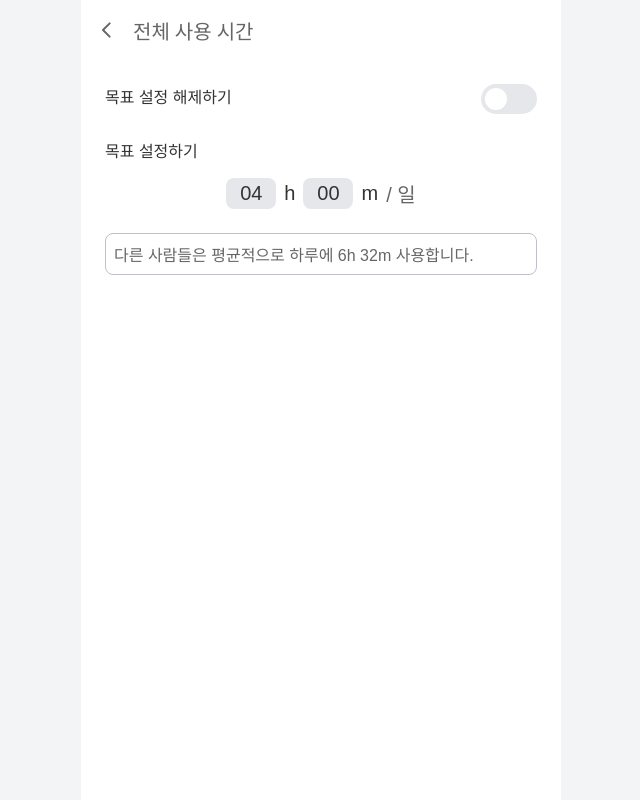
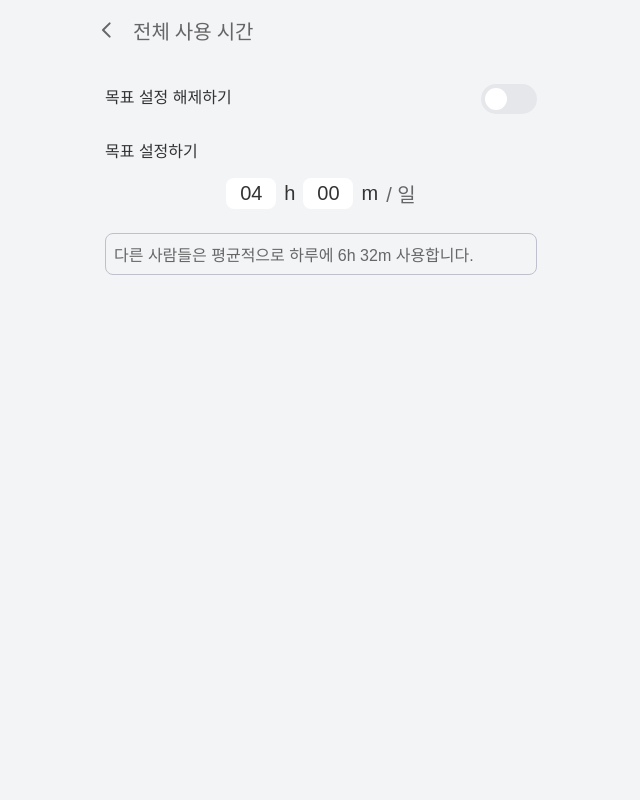
Before and after one commit to SnowSuno/MoLeaf, a React (Vite) app: page /goals/totaltime in a window 1280 px wide. Shown: the whole page, without its empty margins (319-959 px from the left). Built offline with nearby package versions, Linux system fonts and the light colour scheme; a web font is replaced by a local one.

Commit message:
Minor design edits

```diff
--- a/src/components/GoalInput.tsx
+++ b/src/components/GoalInput.tsx
@@ -27,7 +27,7 @@ export const GoalInput: React.FC<Props> = ({ max, initVal = 0 }) => {
         justifyContent: "center",
         border: "none",
         padding: "4px 12px",
-        backgroundColor: "var(--light-gray)",
+        backgroundColor: "var(--white)",
         borderRadius: "8px",
       }}
       value={("0" + value).slice(-2)}
--- a/src/components/elements/Card.tsx
+++ b/src/components/elements/Card.tsx
@@ -4,11 +4,14 @@ import styled from "@emotion/styled";
 interface Props extends PropsWithChildren {
   full?: boolean;
   selected?: boolean;
+  onClick?: () => void;
 }
 
 export const Card: React.FC<Props> = ({
   full = true,
   selected = false,
+  onClick,
+
   children,
 }) => {
   const styles = { display: "block", minWidth: "0", borderLeft: "none" };
@@ -20,7 +23,11 @@ export const Card: React.FC<Props> = ({
     styles.borderLeft = "solid 8px var(--primary)";
   }
 
-  return <Container style={styles}>{children}</Container>;
+  return (
+    <Container style={styles} onClick={onClick}>
+      {children}
+    </Container>
+  );
 };
 
 const Container = styled.div`
--- a/src/components/elements/Widget.tsx
+++ b/src/components/elements/Widget.tsx
@@ -7,6 +7,7 @@ interface Props extends PropsWithChildren {
   title?: string;
   success?: boolean;
   selected?: boolean;
+  onClick?: () => void;
 }
 
 export const Widget: React.FC<Props> = ({
@@ -14,10 +15,11 @@ export const Widget: React.FC<Props> = ({
   title,
   success,
   selected,
+  onClick,
   children,
 }) => {
   return (
-    <Card full={full} selected={selected}>
+    <Card full={full} selected={selected} onClick={onClick}>
       <Header>
         <Title>{title}</Title>
         {success == false ? <FailTag>실패</FailTag> : <></>}
--- a/src/components/layouts/Page.tsx
+++ b/src/components/layouts/Page.tsx
@@ -33,7 +33,7 @@ const Container = styled(motion.div)`
   z-index: 10;
   width: 100%;
   height: 100%;
-  background-color: var(--white);
+  background-color: var(--backgroud-color);
   top: 0;
   bottom: 0;
 `;
--- a/src/components/widgets/SmallPatternWidget.tsx
+++ b/src/components/widgets/SmallPatternWidget.tsx
@@ -16,6 +16,7 @@ interface Props extends PropsWithChildren {
   };
   success?: boolean;
   selected?: boolean;
+  onClick?: () => void;
 }
 
 export const SmallPatternWidget: React.FC<Props> = ({
@@ -24,13 +25,20 @@ export const SmallPatternWidget: React.FC<Props> = ({
   range,
   success,
   selected,
+  onClick,
 }) => {
   const timeToString = (time: Time) => {
     const apm = time.hours >= 12 ? "PM" : "AM";
     return `${time.hours % 12}:${("0" + time.minutes).slice(-2)} ${apm}`;
   };
   return (
-    <Widget full={false} title={title} success={success} selected={selected}>
+    <Widget
+      full={false}
+      title={title}
+      success={success}
+      selected={selected}
+      onClick={onClick}
+    >
       <Container>
         <MainText>{on ? "켜짐" : "꺼짐"}</MainText>
         {range ? (
--- a/src/components/widgets/SmallTimeWidget.tsx
+++ b/src/components/widgets/SmallTimeWidget.tsx
@@ -13,6 +13,7 @@ interface Props extends PropsWithChildren {
   actual: Time;
   goal?: Time;
   selected?: boolean;
+  onClick?: () => void;
 }
 
 const goalSuccess = (actual: Time, goal: Time) => {
@@ -27,6 +28,7 @@ export const SmallTimeWidget: React.FC<Props> = ({
   actual,
   goal,
   selected,
+  onClick,
 }) => {
   return (
     <Widget
@@ -34,6 +36,7 @@ export const SmallTimeWidget: React.FC<Props> = ({
       title={title}
       success={goal ? goalSuccess(actual, goal) : undefined}
       selected={selected}
+      onClick={onClick}
     >
       <Container>
         <MainText>
--- a/src/pages/home/Customize.tsx
+++ b/src/pages/home/Customize.tsx
@@ -24,47 +24,35 @@ const WidgetList: React.FC<Props> = ({
       {widgetOrder.map((x) => {
         if (x == "totalTime") {
           return (
-            <div
-              onClick={() => (selected == x ? setSelected("") : setSelected(x))}
-            >
             <SmallTimeWidget
               title="전체 사용 시간"
               actual={{ hours: 2, minutes: 27 }}
               goal={{ hours: 4, minutes: 0 }}
               selected={selected == "totalTime"}
+              onClick={() => (selected == x ? setSelected("") : setSelected(x))}
             />
-            </div>
           );
         } else if (x == "maxTime") {
           return (
-            <div
-              onClick={() => (selected == x ? setSelected("") : setSelected(x))}
-            >
             <SmallTimeWidget
               title="최대 사용 시간"
               actual={{ hours: 3, minutes: 12 }}
               goal={{ hours: 3, minutes: 0 }}
               selected={selected == "maxTime"}
+              onClick={() => (selected == x ? setSelected("") : setSelected(x))}
             />
-            </div>
           );
         } else if (x == "averageTime") {
           return (
-            <div
-              onClick={() => (selected == x ? setSelected("") : setSelected(x))}
-            >
             <SmallTimeWidget
               title="평균 사용 시간"
               actual={{ hours: 0, minutes: 12 }}
               selected={selected == "averageTime"}
+              onClick={() => (selected == x ? setSelected("") : setSelected(x))}
             />
-            </div>
           );
         } else if (x == "downtime") {
           return (
-            <div
-              onClick={() => (selected == x ? setSelected("") : setSelected(x))}
-            >
             <SmallPatternWidget
               title="다운 타임"
               on={true}
@@ -73,14 +61,11 @@ const WidgetList: React.FC<Props> = ({
                 endTime: { hours: 23, minutes: 0 },
               }}
               selected={selected == "downtime"}
+              onClick={() => (selected == x ? setSelected("") : setSelected(x))}
             />
-            </div>
           );
         } else {
-          return (
-            <></>
-            /* TODO: 잠금 해제 횟수 & 다운타임 위젯 만들기 */
-          );
+          return <></>;
         }
       })}
     </>
@@ -156,7 +141,7 @@ export const Customize: React.FC = () => {
     }
   };
 
-  const save = () => {
+  const save = async () => {
     localStorage.setItem("mainWidget", selectedMain);
     localStorage.setItem("widgetOrder", widgetOrder.toString());
     window.location.href = "/";
```
Lines whose indentation alone changed are shown as unchanged.
